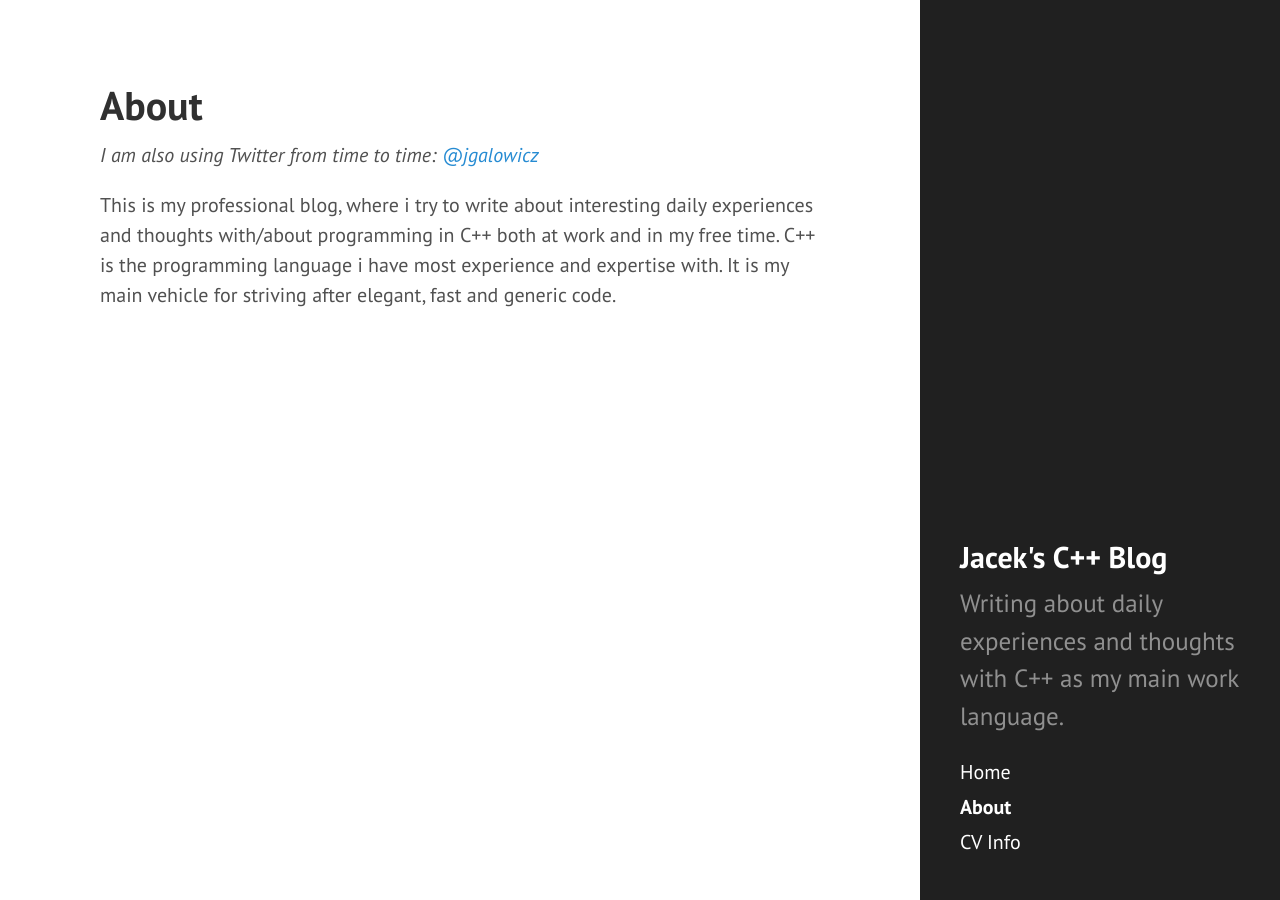
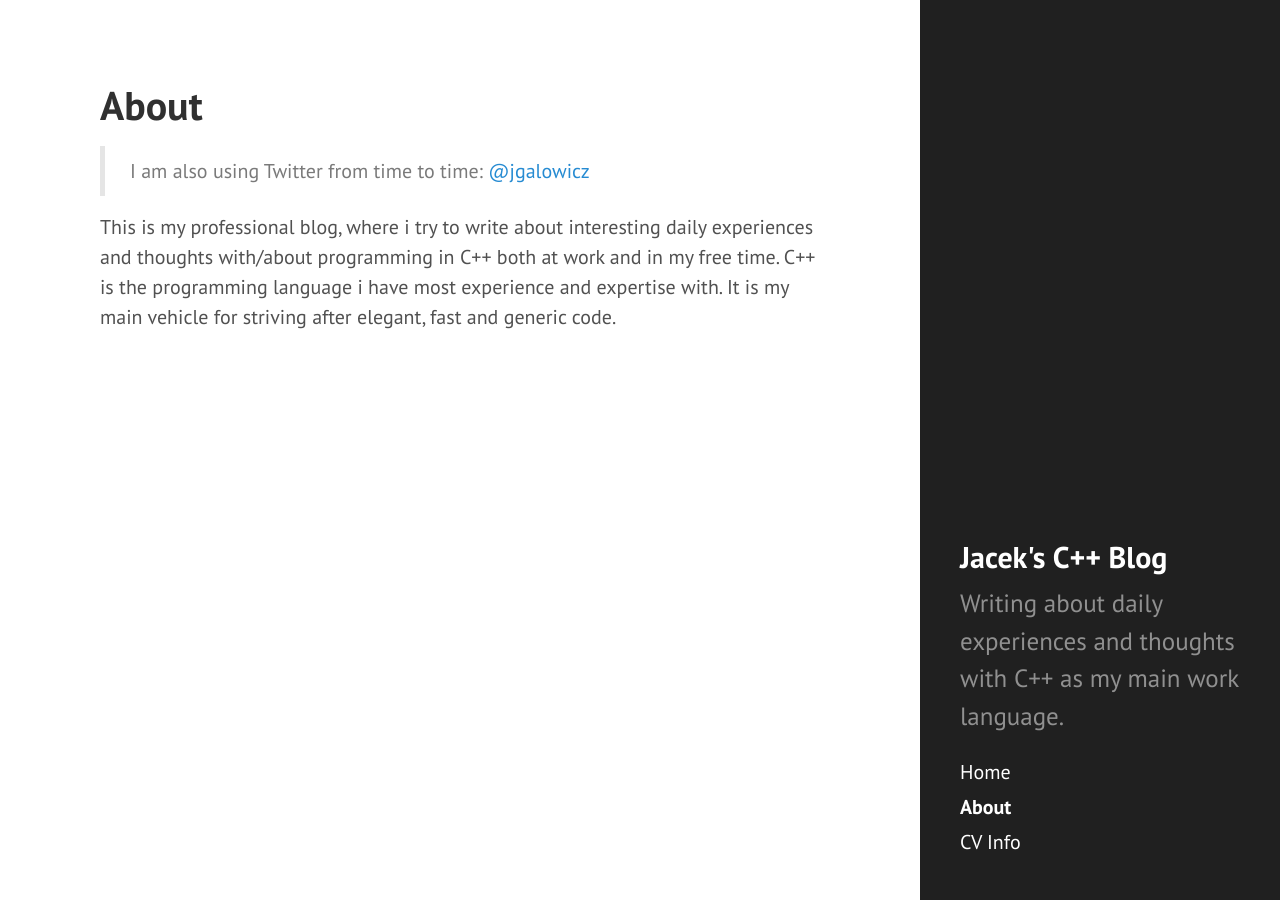
Before and after one commit to tfc/tfc.github.io, a Jekyll site: the page built from about.md, in a window 1280 px wide. Built offline with Jekyll 4.4.1, drawn with Linux system fonts in a browser that asks for light colours.

```diff
--- a/about.md
+++ b/about.md
@@ -3,6 +3,6 @@ layout: page
 title: About
 ---
 
-*I am also using Twitter from time to time: [@jgalowicz](https://twitter.com/jgalowicz)*
+> I am also using Twitter from time to time: [@jgalowicz](https://twitter.com/jgalowicz)
 
 This is my professional blog, where i try to write about interesting daily experiences and thoughts with/about programming in C++ both at work and in my free time. C++ is the programming language i have most experience and expertise with. It is my main vehicle for striving after elegant, fast and generic code.
```
